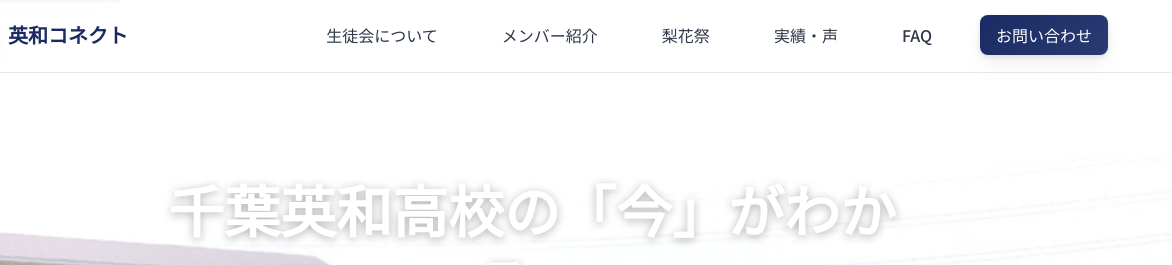
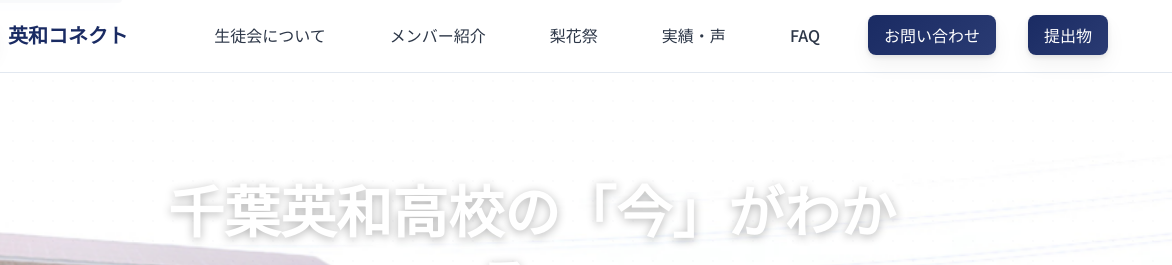
Before and after one commit to hato1125creator/demo, a plain HTML site: page index.html in a window 1280 px wide. Shown: the top 265 px of the page, 108-1280 px from the left. Drawn offline with Linux system fonts and the light colour scheme.

Commit message:
サイト初回アップロード

```diff
--- a/index.html
+++ b/index.html
@@ -61,6 +61,9 @@
                     </li>
                     <li class="nav-item nav-item--cta" role="none">
                         <a href="#contact" class="nav-link nav-link--cta" role="menuitem">お問い合わせ</a>
+                    </li>
+                    <li class="nav-item nav-item--cta" role="none">
+                        <a href="＃" class="nav-link nav-link--cta" role="menuitem">提出物</a>
                     </li>
                 </ul>
             </div>
```
